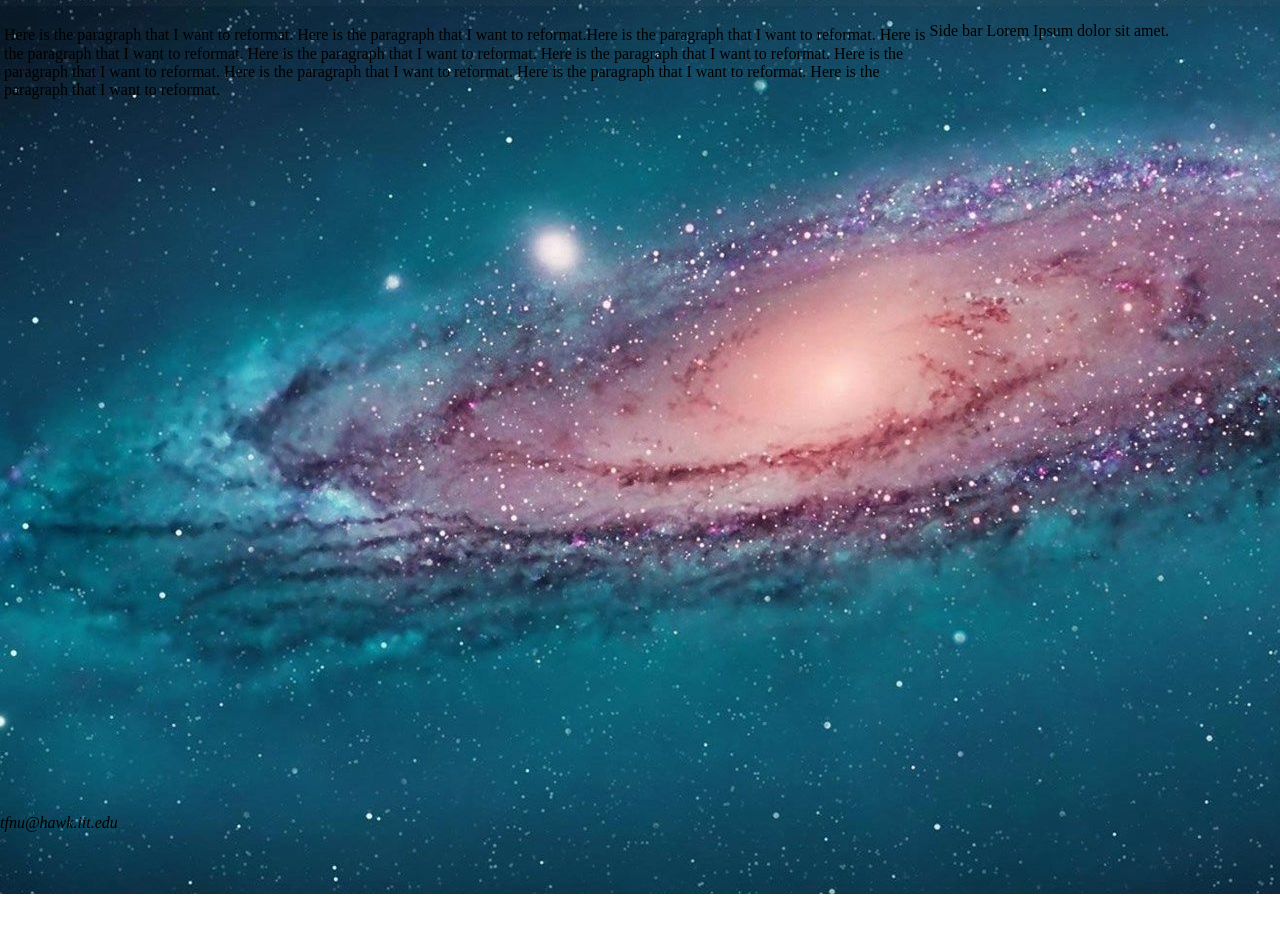
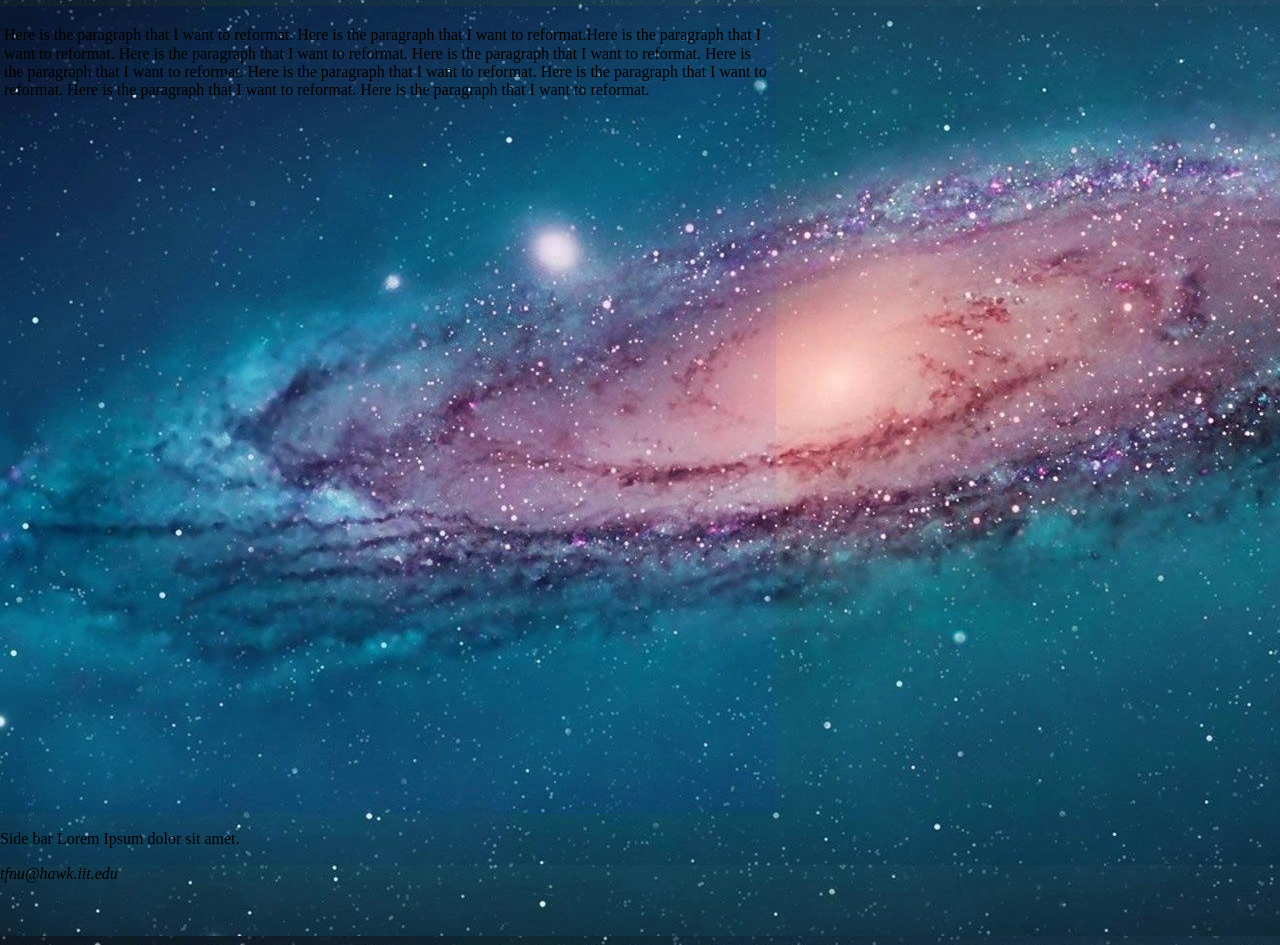
Before and after one commit to FNU-Tripti/lab_05, a plain HTML site: page index.html in a window 1280 px wide. Shown: the part 114-1059 px from the top of the page. Before the commit the page ends 1008 px from the top, so only its background shows below. Drawn offline with Linux system fonts and the light colour scheme.

Commit message:
Fixed the transparency

```diff
--- a/css/main.css
+++ b/css/main.css
@@ -19,22 +19,22 @@ header {
 }
 
 footer {
-  background-color: rgba(136, 136, 136, 0);
+  background-color: rgba(136, 136, 136, 0.050);
   height: 80px;
   clear: both;
 }
 
 main {
-  background-color: rgba(0, 0, 255, 0);
+  background-color: rgba(0, 0, 255, 0.050);
   float: left;
-  width: 72%;
+  width: 60%;
   height: 800px;
   padding: 4px;
 }
 
 aside {
   float: left;
-  width: 27%;
-  background-color: rgba(65, 65, 173, 0);
+  width: 40%;
+  background-color: rgba(65, 65, 173, 0.050);
 
 }
```
